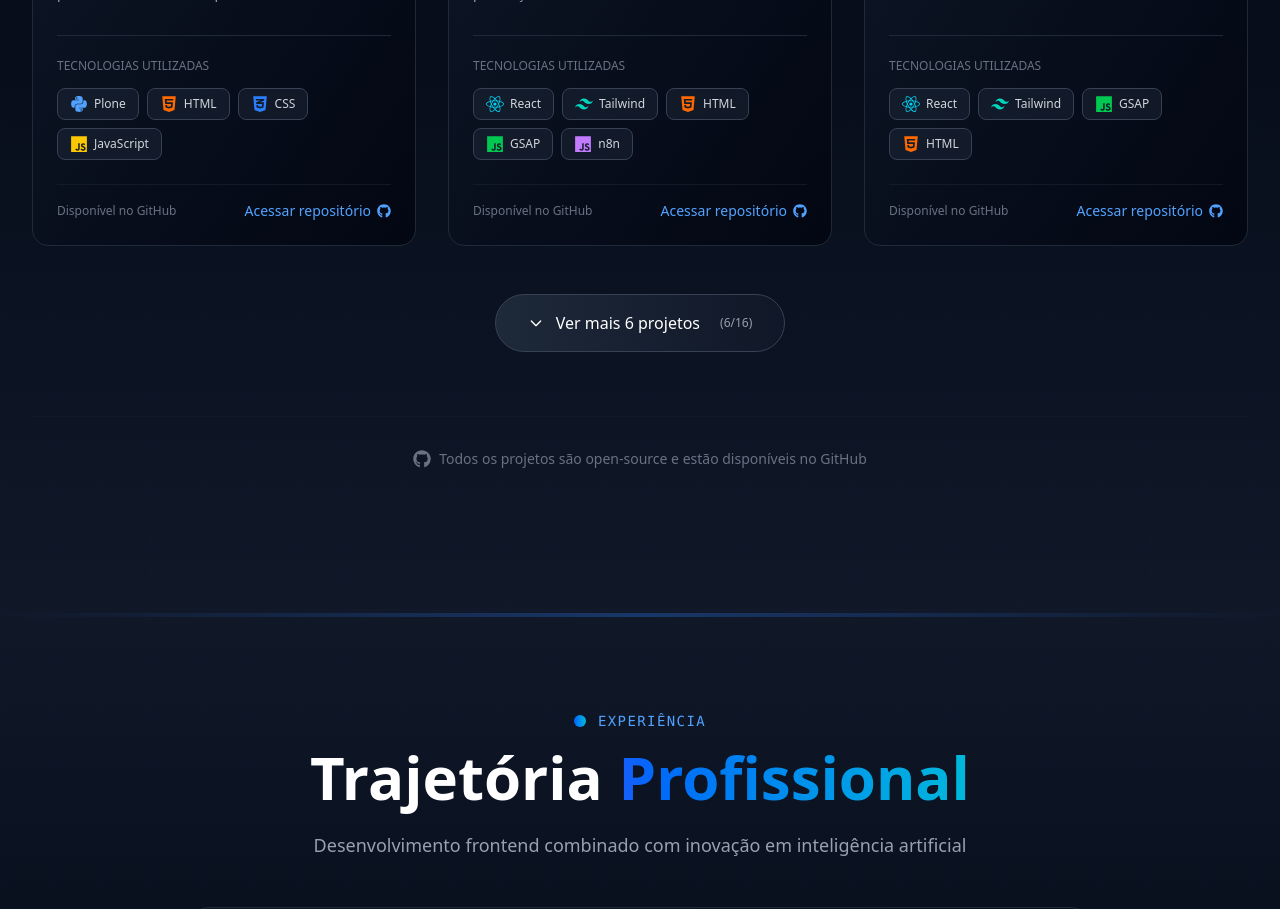
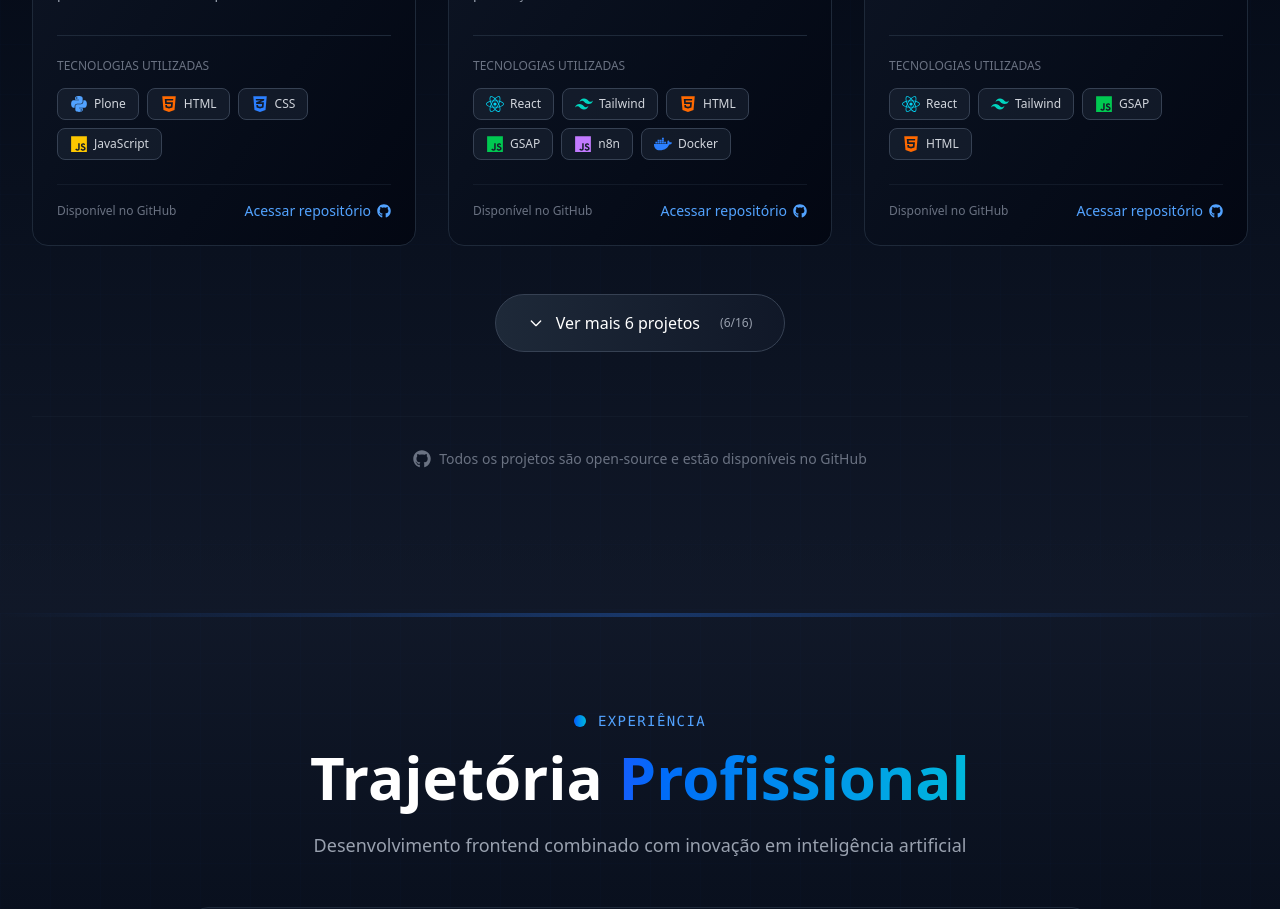
Before and after one commit to lucas19fonseca/cv, a React (Vite) app: page / in a window 1280 px wide. Shown: the part 4180-5089 px from the top of the page. Built offline with nearby package versions, Linux system fonts and the light colour scheme.

Commit message:
adc icon docker

```diff
--- a/src/components/projetos/index.jsx
+++ b/src/components/projetos/index.jsx
@@ -26,6 +26,7 @@ import {
     FaGithub,
     FaBootstrap,
     FaPython,
+    FaDocker,
     FaExternalLinkAlt,
 } from "react-icons/fa";
 import { SiTailwindcss, SiMongodb, SiVite } from "react-icons/si";
@@ -159,6 +160,7 @@ export default function Projetos() {
                 { nome: "HTML", icone: <FaHtml5 />, color: "text-orange-500" },
                 { nome: "GSAP", icone: <FaJs />, color: "text-green-500" },
                 { nome: "n8n", icone: <FaJs />, color: "text-purple-400" },
+                { nome: "Docker", icone: <FaDocker />, color: "text-blue-500" },
             ],
             destaque: false,
         },
```
